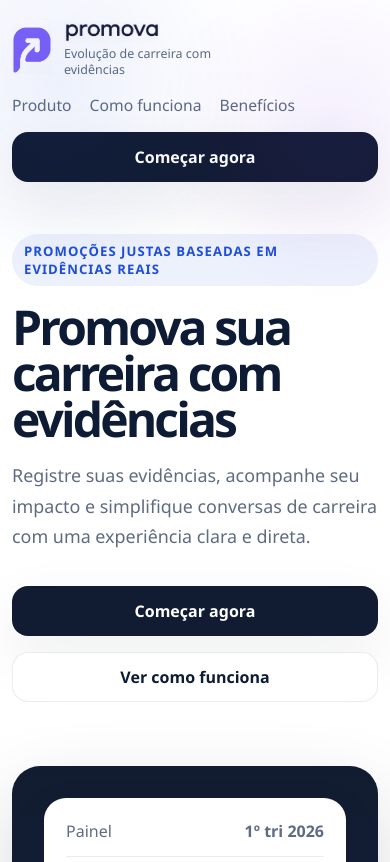
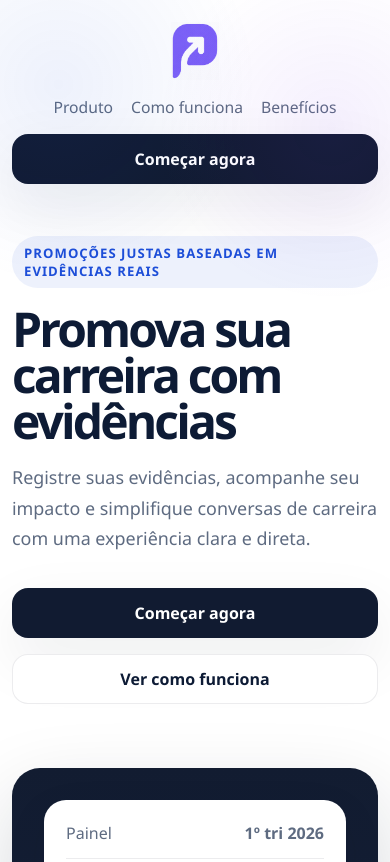
Before and after one commit to PromovaGD/Promova, a website: page index.html in a window 390 px wide. Shown: the top 862 px of the page. Drawn offline with Linux system fonts and the light colour scheme.

Commit message:
fix: center mobile brand layout

```diff
--- a/styles.css
+++ b/styles.css
@@ -2041,29 +2041,42 @@ a {
     flex-direction: column;
   }
 
-  .site-header,
+  .site-header {
+    align-items: center;
+    gap: 16px;
+    text-align: center;
+  }
+
   .footer-row {
+    justify-content: center;
     gap: 16px;
+    text-align: center;
+  }
+
+  .brand,
+  .footer-brand {
+    justify-content: center;
+    width: 100%;
   }
 
   .brand-mark {
-    width: 40px;
-    height: 48px;
+    width: 48px;
+    height: 58px;
   }
 
   .brand-copy {
-    align-items: flex-start;
-    flex-direction: column;
-    gap: 3px;
-  }
-
-  .brand-wordmark {
-    width: 96px;
-  }
-
-  .brand-tagline {
-    max-width: 190px;
-    font-size: 0.78rem;
+    display: none;
+  }
+
+  .site-nav,
+  .header-actions,
+  .footer-links {
+    justify-content: center;
+    width: 100%;
+  }
+
+  .footer-copy {
+    width: 100%;
   }
 
   .info-card,
```
